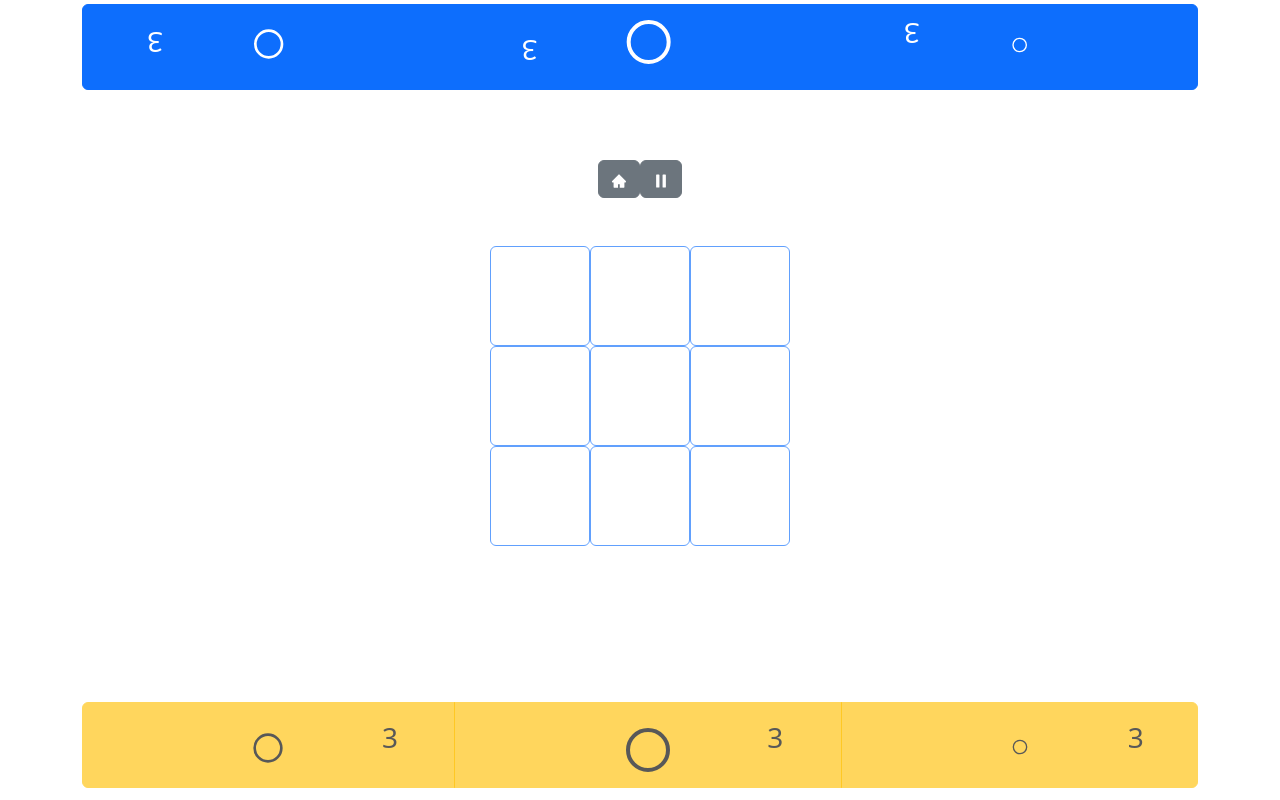
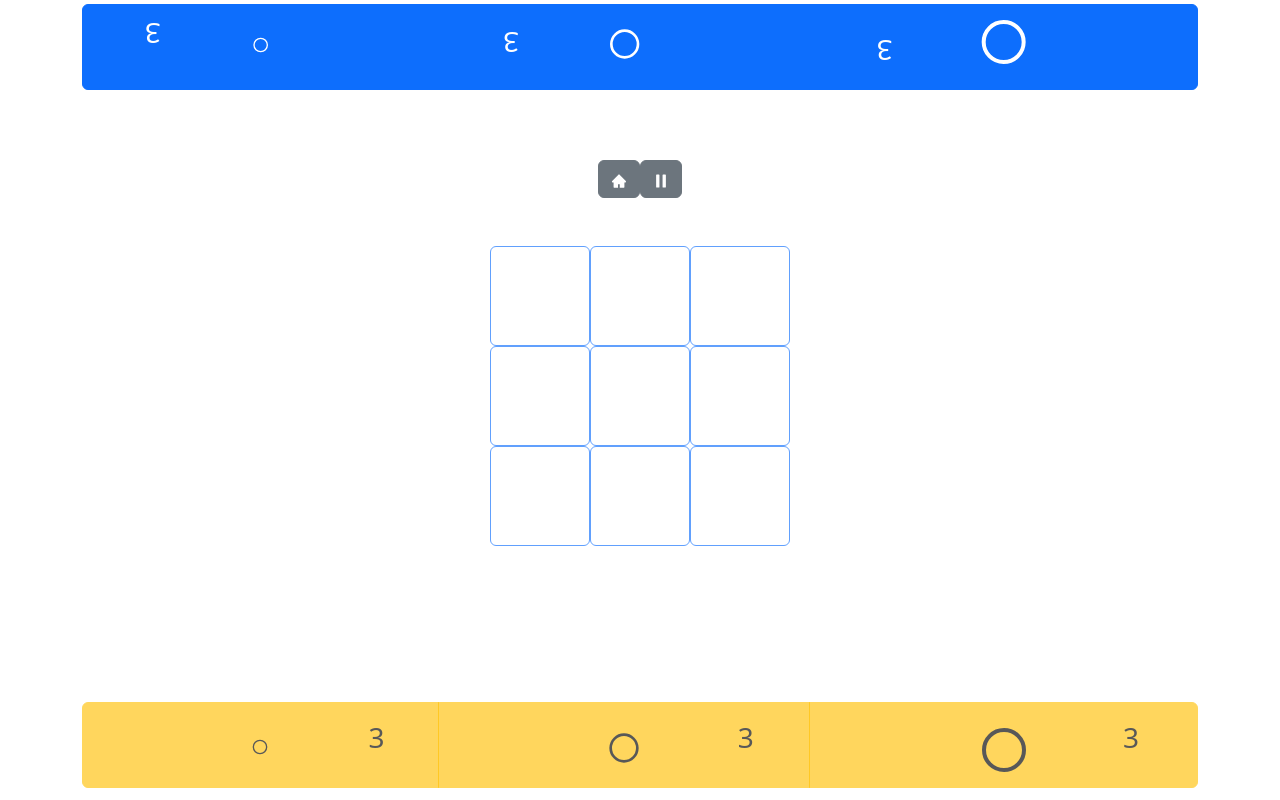
Before and after one commit to mawarutuco/Advanced-Tic-Tac-Toe, a React (Create React App) app: page /#/advanced-tic-tac-toe in a window 1280 px wide. Built offline with nearby package versions, Linux system fonts and the light colour scheme.

Commit message:
調整遊戲按鈕資料位置

```diff
--- a/src/pages/advanced-tic-tac-toe/GameBtns.jsx
+++ b/src/pages/advanced-tic-tac-toe/GameBtns.jsx
@@ -1,24 +1,12 @@
 import MyBtn from "../../components/Btn";
 import { ButtonGroup } from "react-bootstrap";
 import { FiCircle } from "react-icons/fi";
-import { useRef, useEffect } from "react";
 
-const AdvancedTicTacToe = ({ blueTurn, piece, stage, setStage, btnClass }) => {
-  const gameBtnsArr = useRef([
-    { state: 1, qty: 3 },
-    { state: 2, qty: 3 },
-    { state: 3, qty: 3 },
-  ]);
+const AdvancedTicTacToe = ({ gameBtns, blueTurn, stateObj, btnClass }) => {
+  const { stage, setStage, piece } = stateObj;
 
-  useEffect(() => {
-    gameBtnsArr.current = gameBtnsArr.current.map((item) => {
-      if (item.state === piece.current) item.qty--;
-      return item;
-    });
-  }, [stage]);
-
-  const PieceStr = (qty) => (
-    <div style={{ rotate: blueTurn ? "" : "180deg" }}>
+  const pieceStr = (qty) => (
+    <div style={{ rotate: btnClass === "btn-primary" && "180deg" }}>
       <FiCircle />
       <span
         className="fs-3 position-absolute"
@@ -34,6 +22,7 @@ const AdvancedTicTacToe = ({ blueTurn, piece, stage, setStage, btnClass }) => {
     judgeStage(state);
     piece.current = state;
   };
+
   const judgeStage = (item) => {
     const newStage = stage.map((n) => {
       if (n.state < item) n.disabled = false;
@@ -43,18 +32,24 @@ const AdvancedTicTacToe = ({ blueTurn, piece, stage, setStage, btnClass }) => {
     setStage(newStage);
   };
 
+  const judgeDisabled = (turn, qty) => {
+    if (qty < 1) return true;
+    if (!turn) return true;
+    return false;
+  };
+
   return (
     <ButtonGroup className="w-100">
-      {gameBtnsArr.current.map((item, idx) => (
+      {gameBtns.map((item, idx) => (
         <MyBtn
           key={idx}
-          text={PieceStr(item.qty)}
+          text={pieceStr(item.qty)}
           doClick={() => selectPiece(item)}
           btnClass={btnClass}
           textClass={
-            item.state > 2 ? "piece3" : item.state > 1 ? "piece2" : "piece1"
+            item.state > 1 ? "piece2" : item.state  ? "piece1" : "piece0"
           }
-          disabled={blueTurn && item.qty > 0}
+          disabled={judgeDisabled(blueTurn, item.qty)}
         />
       ))}
     </ButtonGroup>
--- a/src/pages/advanced-tic-tac-toe/Stage.jsx
+++ b/src/pages/advanced-tic-tac-toe/Stage.jsx
@@ -1,24 +1,21 @@
 import MyBtn from "../../components/Btn";
 import { FiCircle } from "react-icons/fi";
 
-const AdvancedTicTacToe = ({
-  blueTurn,
-  stage,
-  setStage,
-  piece,
-  setTurn,
-}) => {
+const AdvancedTicTacToe = ({ gameBtns, blueTurn, stateObj }) => {
+  const { stage, setStage, piece, setTurn } = stateObj;
+
   const changeStage = (id) => {
-    let newArr = stage.map((n) => {
+    let newArr = stage.map((n, idx) => {
       n.disabled = true;
       return n;
     });
     newArr[id] = {
       state: piece.current,
-      color: blueTurn ? "text-primary" : "text-warning",
+      color: `text-${blueTurn ? "primary" : "warning"}`,
       disabled: true,
     };
-    piece.current = -1;
+    gameBtns.current[blueTurn ? "blue" : "yellow"][piece.current].qty--;
+    piece.current = -2;
     setTurn((pre) => !pre);
     setStage(newArr);
   };
--- a/src/pages/advanced-tic-tac-toe/index.jsx
+++ b/src/pages/advanced-tic-tac-toe/index.jsx
@@ -5,16 +5,41 @@ import { useState, useRef, useEffect } from "react";
 import { MyAlert } from "../../components/alert";
 
 const AdvancedTicTacToe = () => {
-  let stageInit = [];
-  stageInit.length = 9;
-  stageInit.fill({ state: 0, color: "invisible", disabled: true });
+  let stageInit = Array(9).fill({
+    state: -1,
+    color: "invisible",
+    disabled: true,
+  });
 
   const [stage, setStage] = useState(stageInit);
-  const piece = useRef(-1);
+  const piece = useRef(-2);
   const [blueTurn, setTurn] = useState(true);
+
+  const gameBtnsInit = {
+    blue: [
+      { state: 0, qty: 3 },
+      { state: 1, qty: 3 },
+      { state: 2, qty: 3 },
+    ],
+    yellow: [
+      { state: 0, qty: 3 },
+      { state: 1, qty: 3 },
+      { state: 2, qty: 3 },
+    ],
+  };
+
+  const gameBtns = useRef(gameBtnsInit);
+
+  const stateObj = {
+    stage,
+    setStage,
+    piece,
+    setTurn,
+  };
 
   const reset = () => {
     setStage(stageInit);
+    gameBtns.current = gameBtnsInit;
   };
 
   const gameAlert = (text) => {
@@ -29,7 +54,8 @@ const AdvancedTicTacToe = () => {
   };
 
   useEffect(() => {
-    if (stage.every((n) => n.state > 0)) gameAlert("平手");
+
+    if (stage.every((n) => n.state > -1)) gameAlert("平手");
   }, [stage]);
 
   return (
@@ -39,24 +65,16 @@ const AdvancedTicTacToe = () => {
         <StopBtn doClick={() => gameAlert("遊戲暫停")} />
       </div>
       <GameBtns
-        blueTurn={!blueTurn}
-        piece={piece}
-        stage={stage}
-        setStage={setStage}
+        gameBtns={gameBtns.current.blue}
+        blueTurn={blueTurn}
+        stateObj={stateObj}
         btnClass="btn-primary"
       />
-      <Stage
-        blueTurn={blueTurn}
-        piece={piece}
-        setTurn={setTurn}
-        stage={stage}
-        setStage={setStage}
-      />
+      <Stage gameBtns={gameBtns} blueTurn={blueTurn} stateObj={stateObj} />
       <GameBtns
-        blueTurn={blueTurn}
-        piece={piece}
-        stage={stage}
-        setStage={setStage}
+        gameBtns={gameBtns.current.yellow}
+        blueTurn={!blueTurn}
+        stateObj={stateObj}
         btnClass="btn-warning"
       />
     </div>
```
